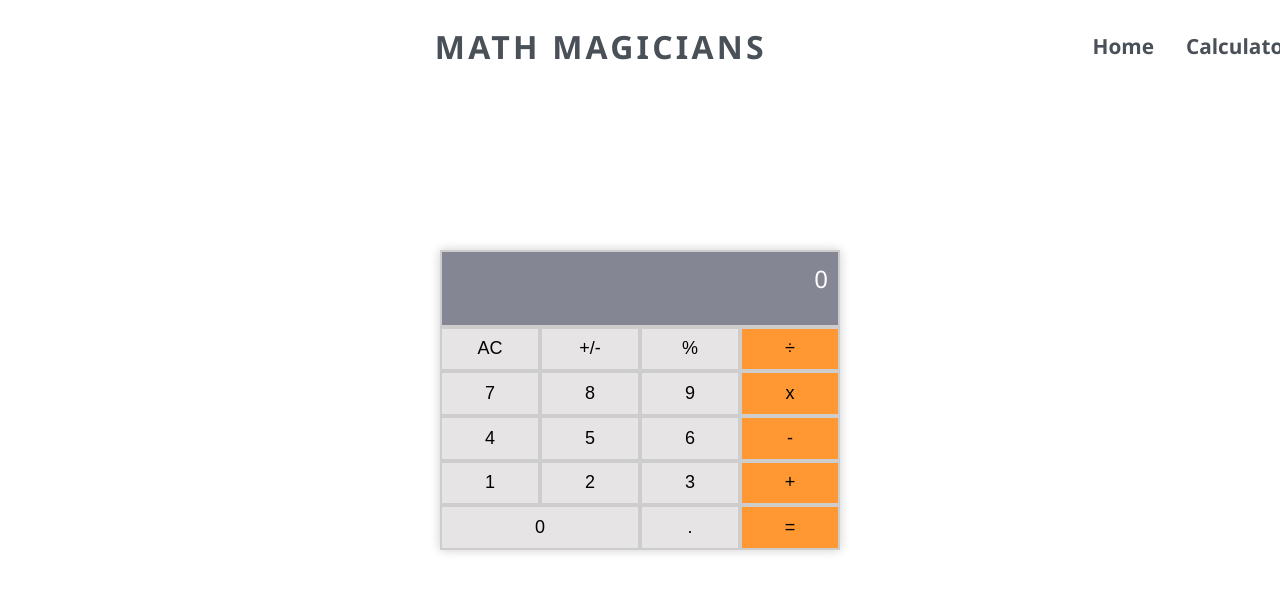
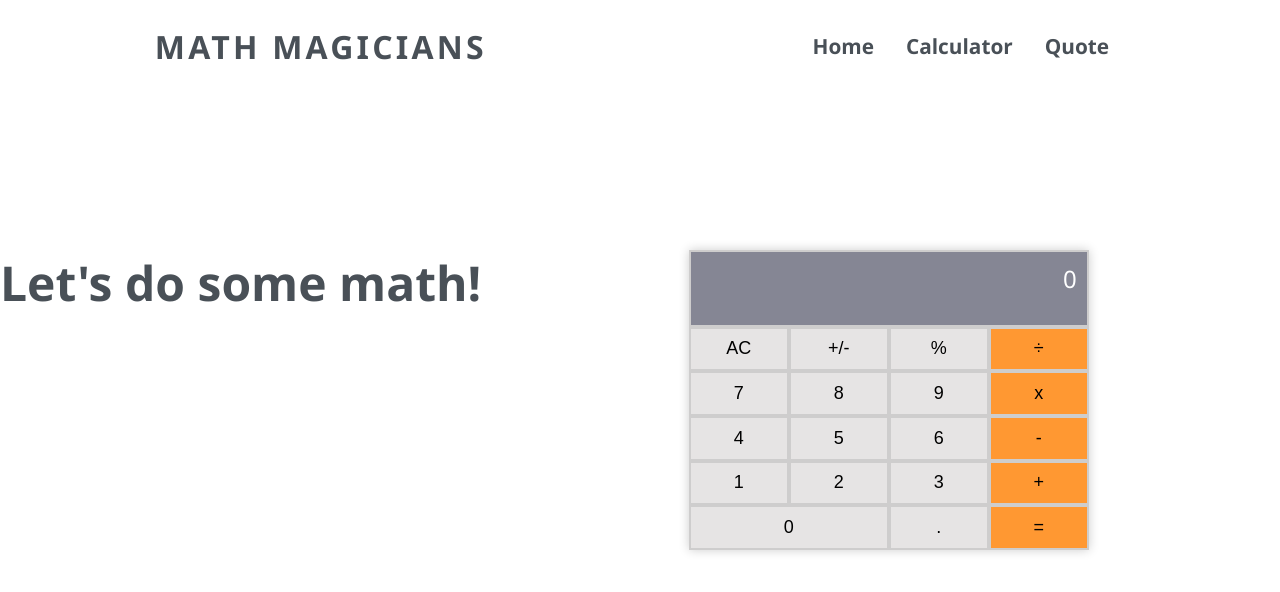
Before and after one commit to binhussen/math-magicians, a React (Create React App) app: page /calculator in a window 1280 px wide. Shown: the top 592 px of the page. Built offline with nearby package versions, Linux system fonts and the light colour scheme.

Commit message:
Arrange Files

```diff
--- a/src/App.css
+++ b/src/App.css
@@ -1 +1,22 @@
 /** @format */
+.section {
+  margin: 0 auto;
+  max-width: 80rem;
+}
+
+.main {
+  align-items: center;
+  display: flex;
+  justify-content: center;
+  min-height: 100vh;
+}
+
+.heading {
+  font-size: 3rem;
+}
+
+.content {
+  font-size: 1.5rem;
+  line-height: 1.5;
+  padding: 1rem;
+}
--- a/src/App.js
+++ b/src/App.js
@@ -6,14 +6,14 @@ import Quote from './components/Quote';
 import Header from './components/Header';
 
 const App = () => (
-  <>
+  <div className="main">
     <Header />
     <Routes>
       <Route path="/" element={<Home />} />
       <Route path="/calculator" element={<Calculator />} />
       <Route path="/quote" element={<Quote />} />
     </Routes>
-  </>
+  </div>
 );
 
 export default App;
--- a/src/components/Calculator.css
+++ b/src/components/Calculator.css
@@ -1,7 +1,8 @@
-/** @format */
-
 .calculator {
-  margin: 10rem;
+  display: flex;
+  justify-content: space-between;
+  gap: 1rem;
+  width: 100%;
 }
 
 .box {
--- a/src/components/Calulator.js
+++ b/src/components/Calulator.js
@@ -26,7 +26,8 @@ const Calculator = () => {
   };
   const { total, next, operation } = calcState;
   return (
-    <div className="calculator">
+    <section className="section calculator">
+      <h2 className="heading">Let&apos;s do some math!</h2>
       <div className="box">
         <div className="result four-cell" onChange={handleResult}>
           {total}
@@ -115,7 +116,7 @@ const Calculator = () => {
           =
         </button>
       </div>
-    </div>
+    </section>
   );
 };
 export default Calculator;
--- a/src/components/Header.css
+++ b/src/components/Header.css
@@ -1,15 +1,14 @@
-.header{
+.header {
   width: 100vw;
   position: fixed;
-    top: 0px;
-    padding: 1rem 0px;
-    color: #495057;
+  top: 0;
+  padding: 1rem 0;
   display: flex;
   align-items: center;
   justify-content: space-around;
 }
 
-.title{
+.title {
   font-size: 2rem;
   font-weight: 600;
   text-transform: uppercase;
@@ -28,11 +27,11 @@
   font-weight: bold;
 }
 
-a{
+a {
   text-decoration: none;
   color: #495057;
 }
 
 .nav-item > a:hover {
-  color: rgb(54, 54, 54);
+  opacity: 0.6;
 }
--- a/src/components/Home.js
+++ b/src/components/Home.js
@@ -1,9 +1,5 @@
-/** @format */
-
-import './Home.css';
-
 const Home = () => (
-  <section>
+  <section className="section">
     <h2 className="heading">Welcome to our Page!</h2>
     <p className="content">
       Lorem Ipsum is simply dummy text of the printing and typesetting
--- a/src/components/Quote.js
+++ b/src/components/Quote.js
@@ -1,9 +1,5 @@
-/** @format */
-
-import './Quote.css';
-
 const Quote = () => (
-  <section>
+  <section className="section">
     <h2 className="heading">Quote of the Day</h2>
     <p className="content">
       Mathematics is not about numbers, equations, computations, or
--- a/src/index.css
+++ b/src/index.css
@@ -7,8 +7,5 @@
 
 body {
   font-family: "Segoe UI", Arial, sans-serif;
-  align-items: center;
-    display: flex;
-    justify-content: center;
-    min-height: 100vh;
+  color: #495057;
 }
```
Also changed, not shown: src/components/Home.css (deleted), src/components/Quote.css (deleted). Lines whose indentation alone changed are shown as unchanged.
